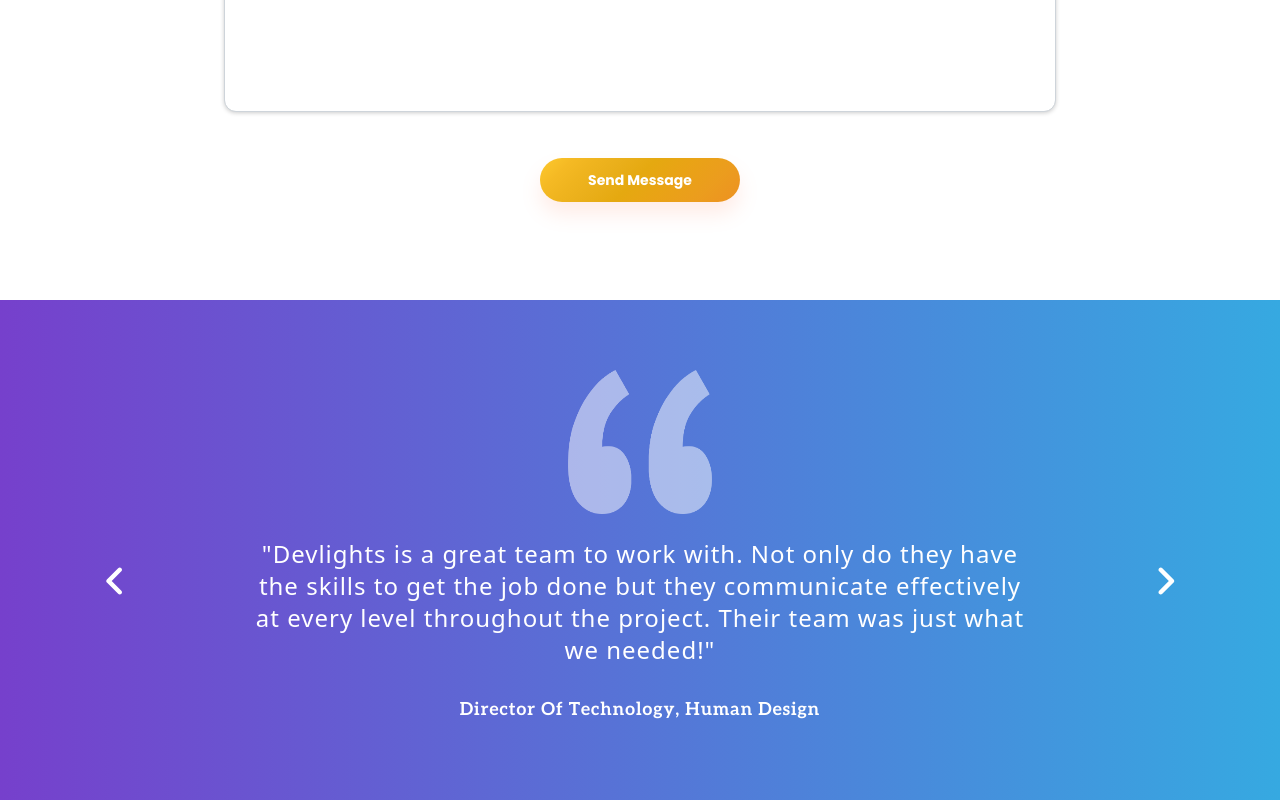
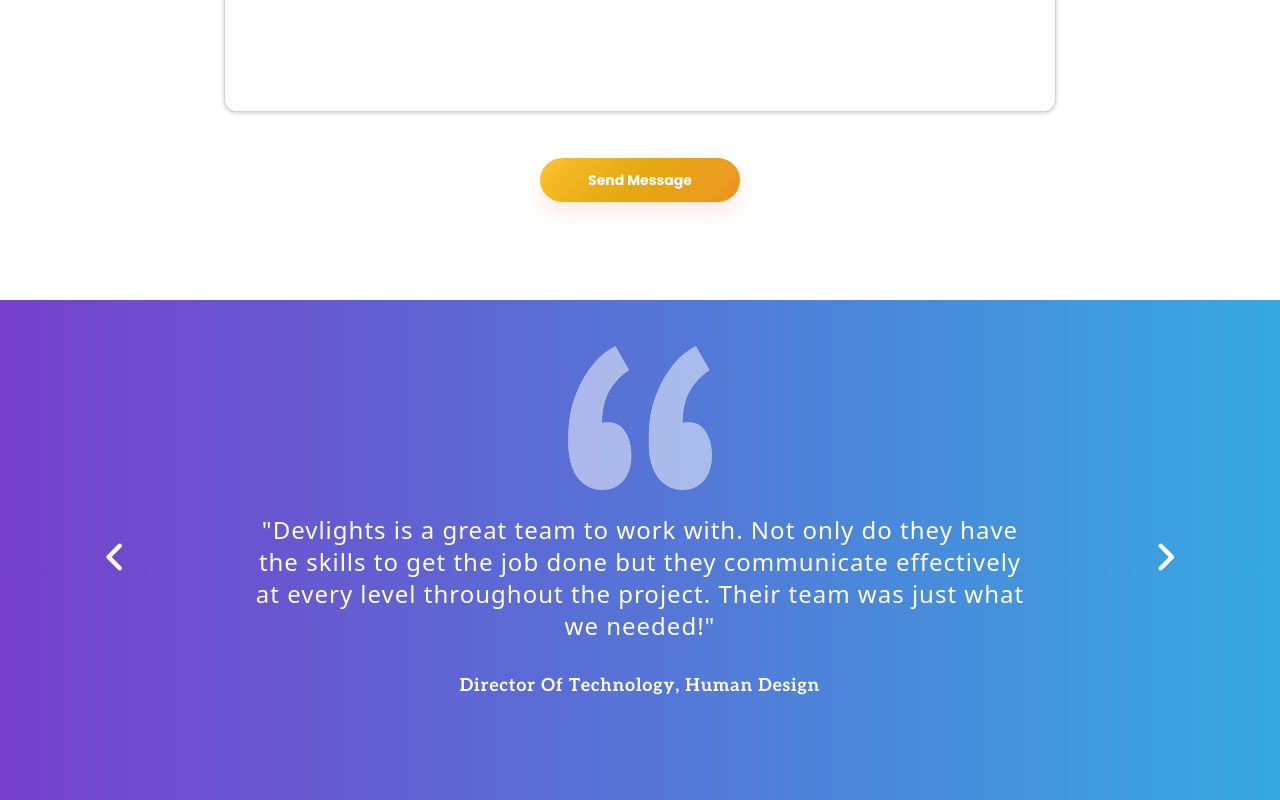
Before and after one commit to ignacioLiotti/test-1441654, a Next.js app: page /nearshore-software-development in a window 1280 px wide. Shown: the part 4253-5053 px from the top of the page. Built offline with nearby package versions, Linux system fonts and the light colour scheme.

Commit message:
home hero background svg test

```diff
--- a/components/ClutchCarousel.jsx
+++ b/components/ClutchCarousel.jsx
@@ -64,7 +64,7 @@
           />
         </button>
       <div
-        className="overflow-hidden md:h-[35rem] flex items-center justify-center"
+        className="overflow-hidden md:h-full flex items-center justify-center"
         onMouseEnter={() => setPaused(true)}
         onMouseLeave={() => setPaused(false)}
       >
--- a/styles/globals.css
+++ b/styles/globals.css
@@ -1,5 +1,17 @@
 html{
   scroll-behavior: smooth;
+}
+
+/* In firefox scroll-behavior smooth makes nextjs <Link> component not scroll to top on redirection.
+  This is the recommended fix but obviously undermines the UX by jumping from section to section instead of simply scrolling.
+  Fix as soon as a fix is released
+
+  link to the issue https://github.com/vercel/next.js/issues/22858
+  */
+@-moz-document url-prefix() {
+  html {
+    scroll-behavior: auto;
+  }
 }
 
 
--- a/tailwind.config.js
+++ b/tailwind.config.js
@@ -54,7 +54,7 @@
     backgroundImage: {
       "about-section": "url('/images/about_overlay.png')",
       "why-section": "url('/images/about_overlay2.png')",
-      "hero-section": "url('/images/intro-bg.png')",
+      "hero-section": "url('/images/intro-bg.svg')",
       "services-section": "url('/images/blue.png')",
       "technologies-section": "url('/images/about_overlay3.png')",
       "technologies-section-mobile": "url('/images/about_overlay3-mobile.png')",
--- a/templates/AboutSection.jsx
+++ b/templates/AboutSection.jsx
@@ -1,4 +1,5 @@
 import React from "react";
+import Boop from "../components/Boop";
 
 function AboutSection({ strings }) {
   return (
@@ -15,12 +16,14 @@
               src={`/images/${strings.srcImage}.png`}
               className="hidden md:inline max-w-full h-full object-contain"
               alt="about us"
-            />
+              />
           </div>
           <div className="flex flex-col justify-center md:max-w-[65%] md:pr-[8rem]">
-            <div className="animate-idleIcon4">
-              <img src="/images/icons/icon_1.png" />
-            </div>
+            <Boop y={-10}>
+              <div className="animate-idleIcon4">
+                <img src="/images/icons/icon_1.png" />
+              </div>
+            </Boop>
             <img
               src={`/images/${strings.srcImageMobile}.png`}
               className="md:hidden inline max-w-full h-full object-contain"
--- a/templates/HeroSection.jsx
+++ b/templates/HeroSection.jsx
@@ -30,7 +30,7 @@
   }, [isMenuOpen])
 
   return (
-    <div className="h-[50.75rem] w-full bg-hero-section bg-center-bottom bg-cover bg-no-repeat">
+    <div className="h-[50.75rem] w-full bg-hero-section bg-center-bottom bg-working-cover bg-no-repeat">
       <section className="flex items-center justify-center w-full mx-auto pt-48 pb-64" ref={ref}>
         {isMenuOpen ? (
             <div className="fixed left-0 top-0 opacity-1 bg-gray-500/50 z-50" >
```
Also changed, not shown: public/images/intro-bg.svg (added).
